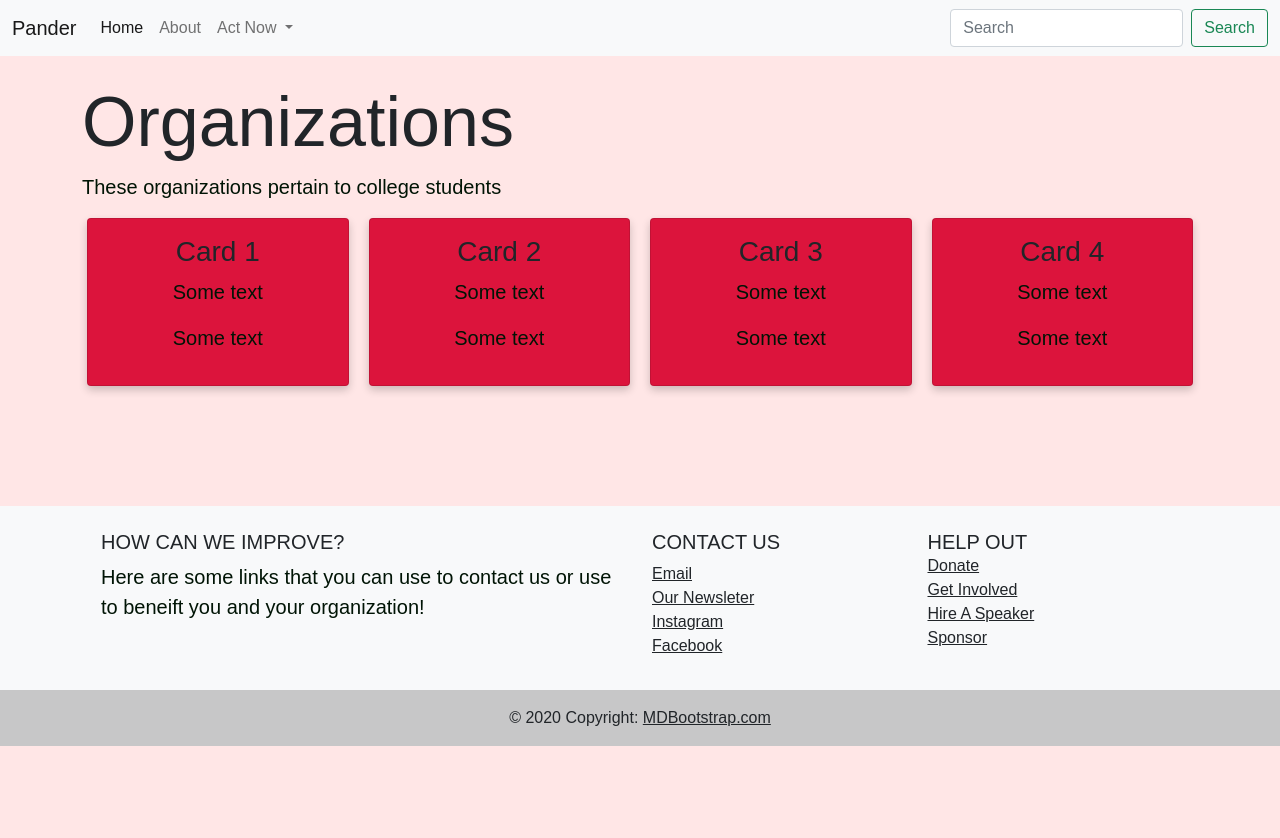
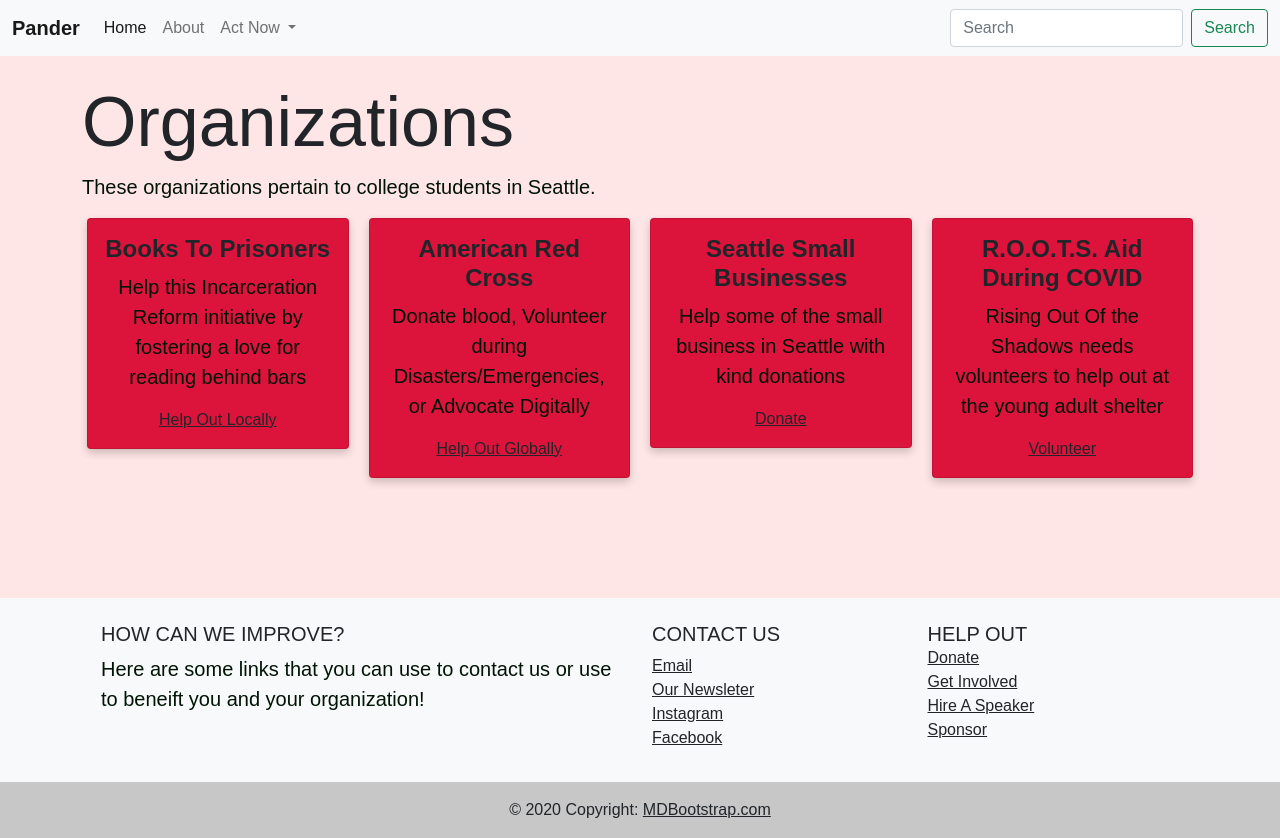
Before and after one commit to TTShack/TTShack, a Flask app: page /corgs in a window 1280 px wide. Before the commit the page ends 746 px from the top, so only its background shows below. Run offline with Flask 2, Linux system fonts and the light colour scheme.

Commit message:
inital commit

```diff
--- a/socialwebapp/templates/base.html
+++ b/socialwebapp/templates/base.html
@@ -16,7 +16,7 @@
   <body>
   <nav class="navbar navbar-expand-lg navbar-light bg-light">
   <div class="container-fluid">
-    <a class="navbar-brand" href="/">Pander</a>
+    <a class="navbar-brand" href="/"><strong>Pander</strong></a>
     <button class="navbar-toggler" type="button" data-bs-toggle="collapse" data-bs-target="#navbarSupportedContent" aria-controls="navbarSupportedContent" aria-expanded="false" aria-label="Toggle navigation">
       <span class="navbar-toggler-icon"></span>
     </button>
--- a/socialwebapp/templates/corgs.html
+++ b/socialwebapp/templates/corgs.html
@@ -13,38 +13,38 @@
 <body>
 <div class="container">
 <h2>Organizations</h2>
-<p>These organizations pertain to college students</p>
+<p>These organizations pertain to college students in Seattle.</p>
 
 <div class="row">
   <div class="column">
     <div class="card">
-      <h3>Card 1</h3>
-      <p>Some text</p>
-      <p>Some text</p>
+      <h4><strong>Books To Prisoners</strong></h4>
+      <p>Help this Incarceration Reform initiative by fostering a love for reading behind bars</p>
+      <a href="https://www.bookstoprisoners.net/" class="text-dark">Help Out Locally</a>
     </div>
   </div>
 
   <div class="column">
     <div class="card">
-      <h3>Card 2</h3>
-      <p>Some text</p>
-      <p>Some text</p>
+      <h4><strong>American Red Cross</strong></h4>
+      <p>Donate blood, Volunteer during Disasters/Emergencies, or Advocate Digitally</p>
+      <a href="https://www.redcross.org/" class="text-dark">Help Out Globally</a>
     </div>
   </div>
 
   <div class="column">
     <div class="card">
-      <h3>Card 3</h3>
-      <p>Some text</p>
-      <p>Some text</p>
+      <h4><strong>Seattle Small Businesses</strong></h4>
+      <p>Help some of the small business in Seattle with kind donations</p>
+      <a href="https://saveseattlesmb.wixsite.com/saveseattlesmb/copy-of-kirkland" class="text-dark">Donate</a>
     </div>
   </div>
 
   <div class="column">
     <div class="card">
-      <h3>Card 4</h3>
-      <p>Some text</p>
-      <p>Some text</p>
+      <h4><strong>R.O.O.T.S. Aid During COVID</strong></h4>
+      <p>Rising Out Of the Shadows needs volunteers to help out at the young adult shelter</p>
+      <a href="https://rootsinfo.org/volunteer-with-us-covid19" class="text-dark">Volunteer</a>
     </div>
   </div>
 </div>
```
Also changed, not shown: socialwebapp/templates/about.html (line endings or trailing spaces).
